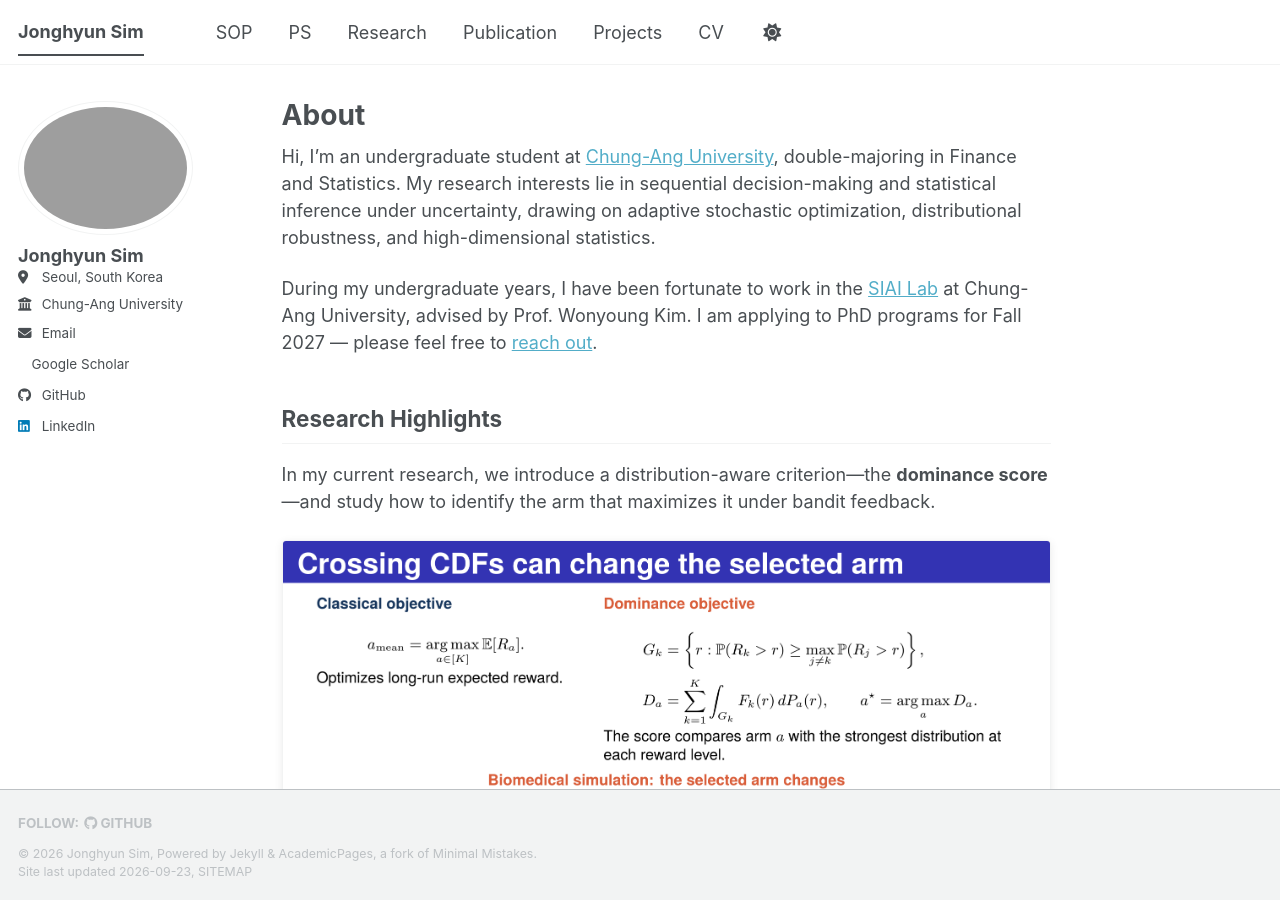
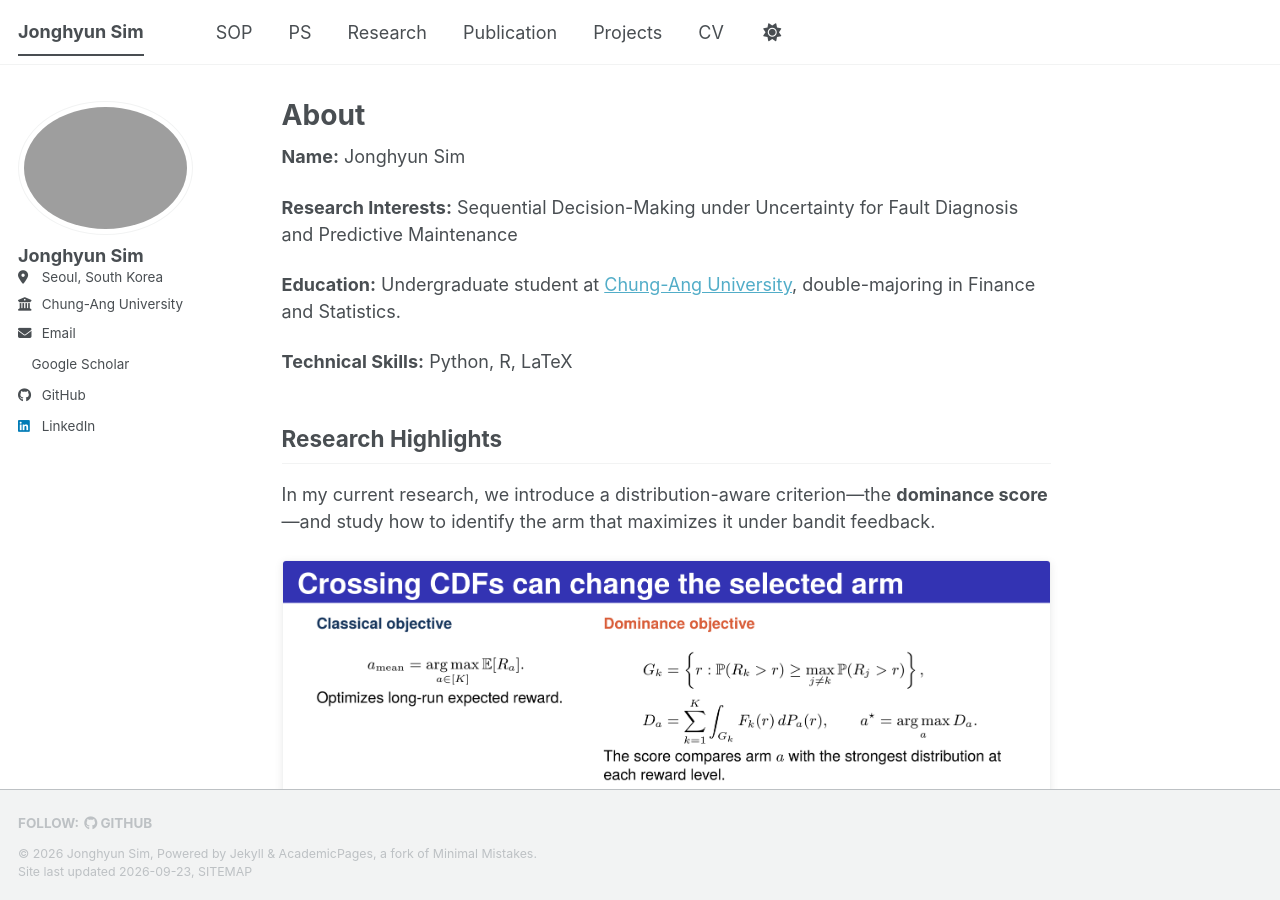
Before and after one commit to simjonghyun/simjonghyun.github.io, a Jekyll site: the page built from _pages/about.md, in a window 1280 px wide and 900 px high. Built offline with Jekyll 4.4.1, drawn with Linux system fonts in a browser that asks for light colours; a style sheet for code colours, icons or effects is not loaded.

Commit message:
Update about.md

```diff
--- a/_pages/about.md
+++ b/_pages/about.md
@@ -7,9 +7,13 @@ redirect_from:
   - /about.html
 ---
 
-Hi, I'm an undergraduate student at [Chung-Ang University](https://www.cau.ac.kr/), double-majoring in Finance and Statistics. My research interests lie in sequential decision-making and statistical inference under uncertainty, drawing on adaptive stochastic optimization, distributional robustness, and high-dimensional statistics.
+**Name:** Jonghyun Sim
 
-During my undergraduate years, I have been fortunate to work in the [SIAI Lab](https://www.siai.cau.ac.kr) at Chung-Ang University, advised by Prof. Wonyoung Kim. I am applying to PhD programs for Fall 2027 — please feel free to [reach out](mailto:simjonghyun@cau.ac.kr).
+**Research Interests:** Sequential Decision-Making under Uncertainty for Fault Diagnosis and Predictive Maintenance
+
+**Education:** Undergraduate student at [Chung-Ang University](https://www.cau.ac.kr/), double-majoring in Finance and Statistics.
+
+**Technical Skills:** Python, R, LaTeX
 
 <section class="research-highlights" aria-labelledby="research-highlights-title">
   <h2 id="research-highlights-title">Research Highlights</h2>
```
